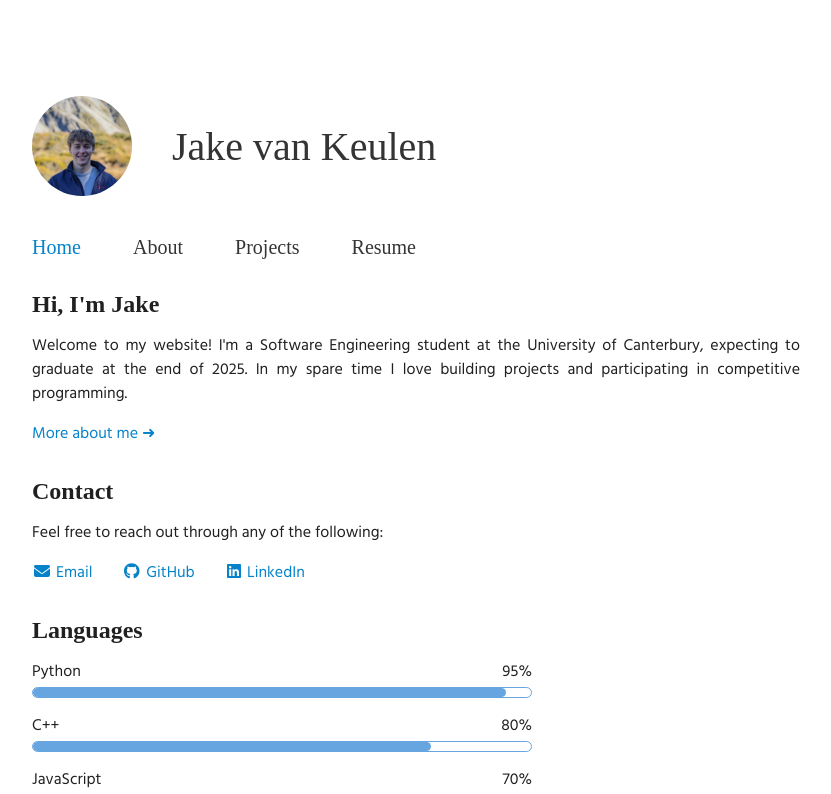
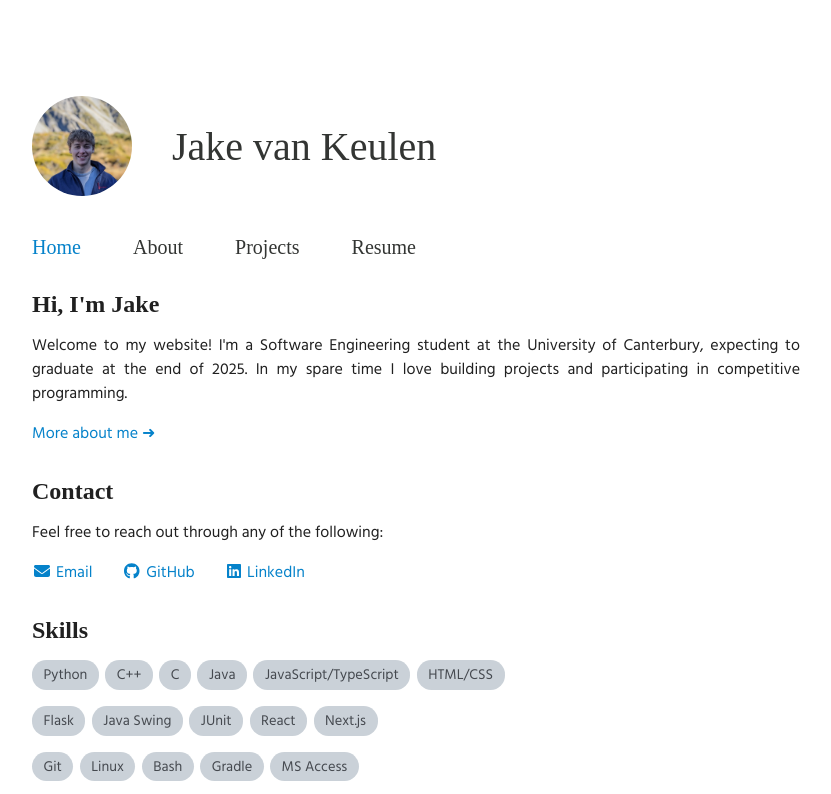
Before and after one commit to JakevK/portfolio, a Next.js app: page / in a window 1280 px wide. Shown: the top 794 px of the page, without its empty margins (224-1055 px from the left). Built offline with nearby package versions, Linux system fonts and the light colour scheme; a web font is replaced by a local one.

Commit message:
Changed skills section from bars to tags

```diff
--- /dev/null
+++ b/components/common/tags/tagContainer.tsx
@@ -0,0 +1,18 @@
+import { FC, ReactElement } from "react";
+import styles from "./tags.module.css";
+
+export const TagContainer: FC<any> = ({
+  tags,
+}: {
+  tags: string[];
+}): ReactElement => {
+  return (
+    <div className={styles.tagContainer}>
+      {tags.map((tag, i) => (
+        <span className={styles.tag} key={i}>
+          {tag}
+        </span>
+      ))}
+    </div>
+  );
+};
--- /dev/null
+++ b/components/common/tags/tags.module.css
@@ -0,0 +1,15 @@
+.tagContainer {
+  display: flex;
+  flex-wrap: wrap;
+  gap: 0.4em;
+  margin-top: 1em;
+}
+
+.tag {
+  /*border: 1px solid var(--color-secondary);*/
+  padding: 0.3em 0.8em 0.1em 0.8em;
+  font-size: 0.9em;
+  border-radius: 1em;
+  background-color: var(--color-grey);
+  color: #45494f;
+}
--- a/components/home/home.tsx
+++ b/components/home/home.tsx
@@ -1,12 +1,13 @@
 import { Title } from "../common/text/title";
 import { Paragraph } from "../common/text/paragraph";
-import { SkillBar } from "./skillBar/skillBar";
+
+import skillData from "./skillData.json";
 
 import Link from "next/link";
 import styles from "./home.module.css";
 
-import skillData from "./skillData.json";
 import { ContactLinks } from "../common/contact/contactLinks";
+import { TagContainer } from "../common/tags/tagContainer";
 
 export default function Home() {
   return (
@@ -26,14 +27,16 @@ export default function Home() {
         Feel free to reach out through any of the following:
       </Paragraph>
       <ContactLinks />
-      <Title>Languages</Title>
-      <Paragraph>
-        <div className={styles.skillsList}>
-          {skillData.skills.map((skill, i) => (
-            <SkillBar key={i} name={skill.name} level={skill.level} />
-          ))}
+      <Title>Skills</Title>
+      {Object.keys(skillData).map((category: string) => (
+        <div key={category}>
+          <Paragraph>
+            <TagContainer
+              tags={skillData[category as keyof typeof skillData]}
+            />
+          </Paragraph>
         </div>
-      </Paragraph>
+      ))}
     </>
   );
 }
--- a/components/home/skillBar/skillBar.module.css
+++ /dev/null
@@ -1,25 +0,0 @@
-.container {
-  max-width: 500px;
-}
-
-.details {
-  width: 100%;
-  display: flex;
-  justify-content: space-between;
-  margin-bottom: 0.2em;
-  font-size: 1em;
-}
-
-.bar {
-  position: relative;
-  border: 1px solid #66a5df;
-  border-radius: 20px;
-}
-
-.bar div {
-  position: relative;
-  width: 0;
-  height: 9px;
-  border-radius: 10px;
-  background-color: #66a5df;
-}
--- a/components/home/skillBar/skillBar.tsx
+++ /dev/null
@@ -1,23 +0,0 @@
-import { FC, ReactElement } from "react";
-import styles from "./skillBar.module.css";
-
-interface Props {
-  name: string;
-  level: number;
-}
-
-export const SkillBar: FC<Props> = ({ name, level }): ReactElement => {
-  return (
-    <>
-      <div className={styles.container}>
-        <div className={styles.details}>
-          <span>{name}</span>
-          <span>{level}%</span>
-        </div>
-        <div className={styles.bar}>
-          <div style={{ width: level + "%" }} />
-        </div>
-      </div>
-    </>
-  );
-};
--- a/components/home/skillData.json
+++ b/components/home/skillData.json
@@ -1,20 +1,12 @@
 {
-  "skills": [
-    {
-      "name": "Python",
-      "level": 95
-    },
-    {
-      "name": "C++",
-      "level": 80
-    },
-    {
-      "name": "JavaScript",
-      "level": 70
-    },
-    {
-      "name": "Java",
-      "level": 50
-    }
-  ]
+  "languages": [
+    "Python",
+    "C++",
+    "C",
+    "Java",
+    "JavaScript/TypeScript",
+    "HTML/CSS"
+  ],
+  "frameworks": ["Flask", "Java Swing", "JUnit", "React", "Next.js"],
+  "tools": ["Git", "Linux", "Bash", "Gradle", "MS Access"]
 }
```
Also changed, not shown: components/projects/projectCard/projectCard.module.css (+0 -16 lines), components/projects/projectCard/projectCard.tsx (+2 -7 lines).
